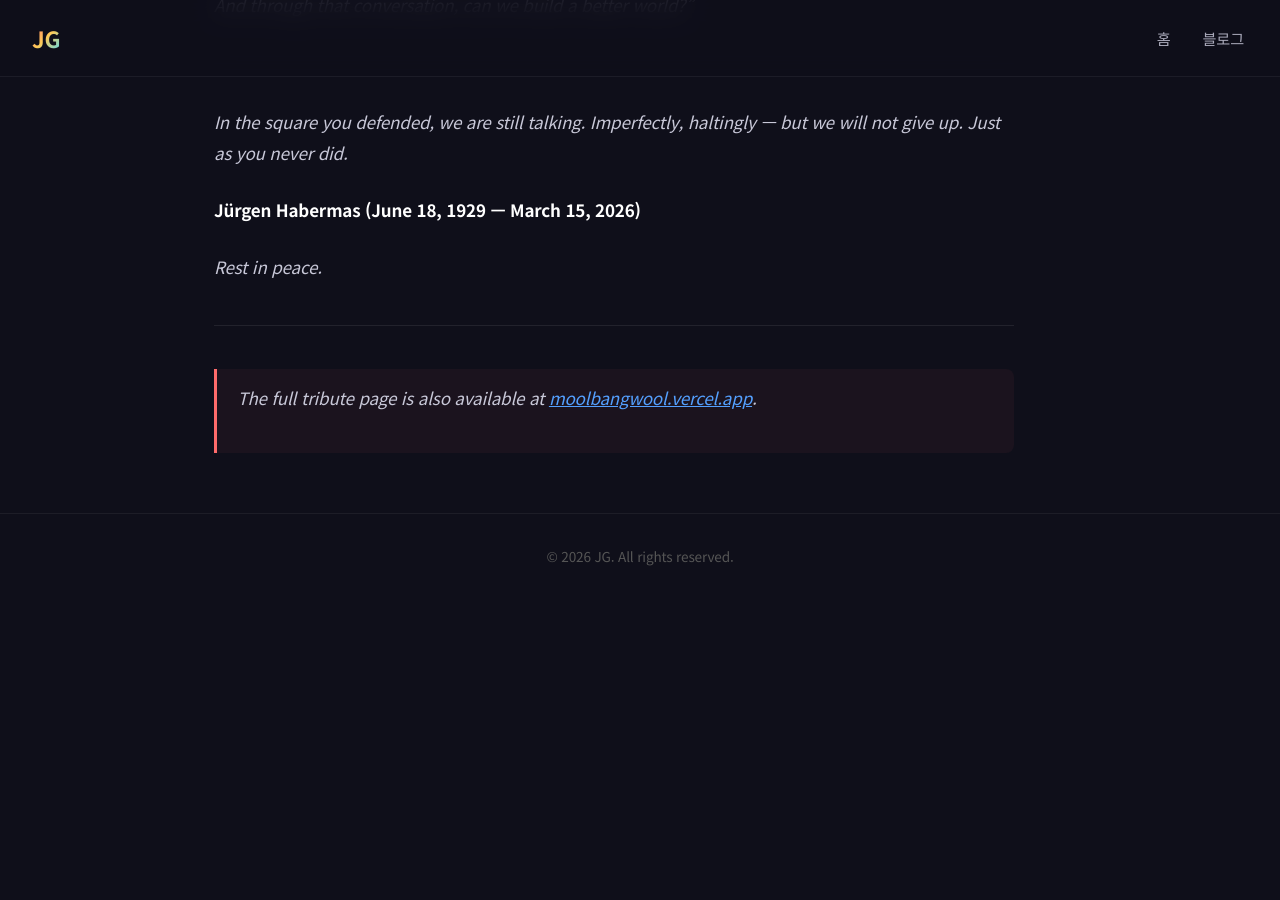
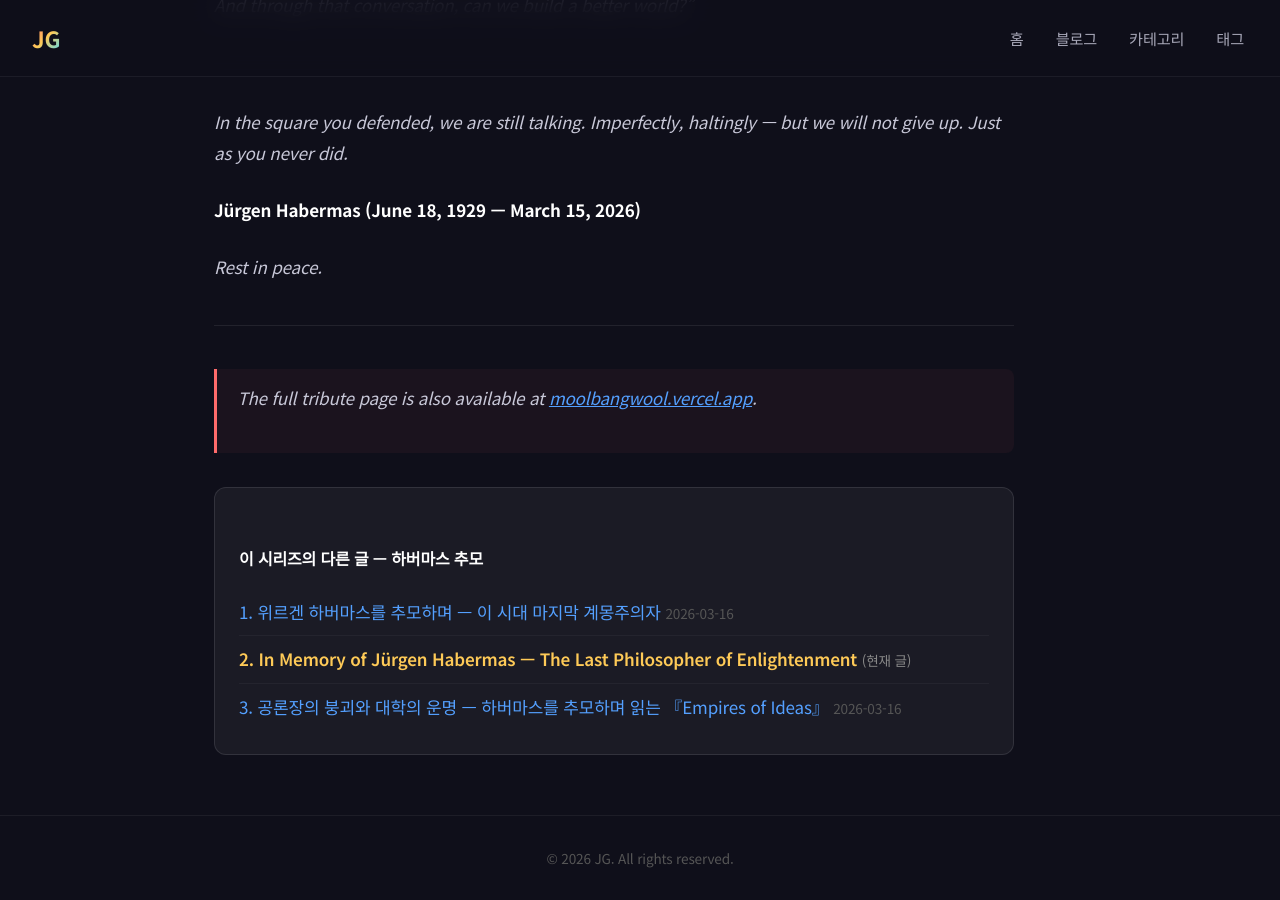
Before and after one commit to menwchen/menwchen.github.io, a Jekyll site: the page built from _posts/2026-03-16-habermas-tribute-en.md, in a window 1280 px wide and 900 px high, scrolled down 2489 px. Built offline with Jekyll 4.4.1, drawn with Linux system fonts in a browser that asks for light colours; before the commit the page ends 3087 px from its top, so only the background shows below that.

Commit message:
콘텐츠 인덱스: 카테고리 분류 시스템, 태그 아카이브, 시리즈 네비게이션
- 포스트에 category 필드 추가 (정치경제, 철학, 서평)
- 하버마스 관련 3편에 series: "하버마스 추모" 설정
- 카테고리 아카이브 페이지 6개 (정치경제, 철학, 서평, 화폐이론, 기본소득, 한국자본시장)
- 태그 전체 목록 아카이브 페이지
- 시리즈 네비게이션 컴포넌트 (같은 시리즈 글 목록 표시)
- 네비게이션에 카테고리/태그 링크 추가

Co-Authored-By: Claude Opus 4.6 (1M context) <noreply@anthropic.com>

```diff
--- a/_includes/nav.html
+++ b/_includes/nav.html
@@ -3,5 +3,7 @@
   <div class="nav-links">
     <a href="/">홈</a>
     <a href="/#posts">블로그</a>
+    <a href="/categories/">카테고리</a>
+    <a href="/tags/">태그</a>
   </div>
 </nav>
--- /dev/null
+++ b/_includes/series-nav.html
@@ -0,0 +1,19 @@
+{% if page.series %}
+{% assign series_posts = site.posts | where: "series", page.series | sort: "date" %}
+{% if series_posts.size > 1 %}
+<div style="background:rgba(255,255,255,0.05);border:1px solid rgba(255,255,255,0.1);border-radius:12px;padding:24px;margin:2em 0;">
+  <h4 style="color:#fff;margin-bottom:16px;font-size:1rem;">이 시리즈의 다른 글 — {{ page.series }}</h4>
+  {% for spost in series_posts %}
+  <div style="padding:8px 0;{% unless forloop.last %}border-bottom:1px solid rgba(255,255,255,0.04);{% endunless %}">
+    {% if spost.url == page.url %}
+      <span style="color:#feca57;font-weight:600;">{{ forloop.index }}. {{ spost.title }}</span>
+      <span style="color:#888;font-size:0.85rem;">(현재 글)</span>
+    {% else %}
+      <a href="{{ spost.url }}" style="color:#54a0ff;text-decoration:none;">{{ forloop.index }}. {{ spost.title }}</a>
+      <span style="color:#555;font-size:0.85rem;">{{ spost.date | date: "%Y-%m-%d" }}</span>
+    {% endif %}
+  </div>
+  {% endfor %}
+</div>
+{% endif %}
+{% endif %}
--- a/_layouts/post.html
+++ b/_layouts/post.html
@@ -20,6 +20,7 @@
     </div>
     <div class="post-content">
       {{ content }}
+      {% include series-nav.html %}
     </div>
   </div>
   <footer>&copy; 2026 JG. All rights reserved.</footer>
--- a/_posts/2026-03-16-empires-of-ideas-habermas-review.md
+++ b/_posts/2026-03-16-empires-of-ideas-habermas-review.md
@@ -4,6 +4,8 @@ title: "공론장의 붕괴와 대학의 운명 — 하버마스를 추모하며
 description: "하버마스 별세(2026.3.14)를 계기로 윌리엄 커비의 『Empires of Ideas』를 다시 읽으며, 대학이라는 공론장의 과거·현재·미래를 성찰합니다."
 date: 2026-03-16
 tags: [서평, 하버마스, 대학, 고등교육, 독일, 미국, 중국, 기본사회]
+category: 서평
+series: "하버마스 추모"
 ---
 
 ## 1. 위르겐 하버마스, 슈타른베르크에서 눈을 감다
--- a/_posts/2026-03-16-habermas-tribute-en.md
+++ b/_posts/2026-03-16-habermas-tribute-en.md
@@ -4,6 +4,8 @@ title: "In Memory of Jürgen Habermas — The Last Philosopher of Enlightenment"
 description: "A tribute to Jürgen Habermas (1929–2026), the last great defender of reason, dialogue, and the unfinished project of modernity."
 date: 2026-03-16
 tags: [Philosophy, Tribute, Habermas, Enlightenment]
+category: 철학
+series: "하버마스 추모"
 ---
 
 ## I. A Departure, and the Void Left Behind
--- a/_posts/2026-03-16-habermas-tribute.md
+++ b/_posts/2026-03-16-habermas-tribute.md
@@ -4,6 +4,8 @@ title: "위르겐 하버마스를 추모하며 — 이 시대 마지막 계몽
 description: "위르겐 하버마스(1929–2026) 추모. 이성과 대화의 가능성을 끝내 포기하지 않은 마지막 계몽주의자에게 보내는 추도사."
 date: 2026-03-16
 tags: [철학, 추모, 하버마스, 계몽주의]
+category: 철학
+series: "하버마스 추모"
 ---
 
 ## I. 떠남, 그리고 남겨진 빈자리
--- /dev/null
+++ b/categories/index.html
@@ -0,0 +1,23 @@
+---
+layout: default
+title: 카테고리
+---
+<div class="container">
+  <div class="post-header">
+    <h1>카테고리</h1>
+    <p class="post-date">연구 주제별 글 분류</p>
+  </div>
+  <section class="posts">
+    {% assign categories = "정치경제|철학|서평|화폐이론|기본소득|한국자본시장" | split: "|" %}
+    {% assign cat_descriptions = "국제정치, 안보, 경제 분석|사상, 이론, 추모|도서 리뷰와 비평|화폐와 통화 정책|기본소득 이론과 정책|한국 금융시장 분석" | split: "|" %}
+    {% assign cat_slugs = "정치경제|철학|서평|화폐이론|기본소득|한국자본시장" | split: "|" %}
+    {% for cat in categories %}
+      {% assign cat_posts = site.posts | where: "category", cat %}
+      <a href="/categories/{{ cat_slugs[forloop.index0] }}/" class="card">
+        <h3>{{ cat }}</h3>
+        <p>{{ cat_descriptions[forloop.index0] }}</p>
+        <time>{{ cat_posts.size }}개의 글</time>
+      </a>
+    {% endfor %}
+  </section>
+</div>
```
Also changed, not shown: _layouts/category.html (added, +40 -0 lines), _posts/2026-03-15-us-iran-war-korea-analysis.md (+1 -0 lines), categories/기본소득/index.html (added, +7 -0 lines), categories/서평/index.html (added, +7 -0 lines), categories/정치경제/index.html (added, +7 -0 lines), categories/철학/index.html (added, +7 -0 lines), categories/한국자본시장/index.html (added, +7 -0 lines), categories/화폐이론/index.html (added, +7 -0 lines), tags/index.html (added, +23 -0 lines).
